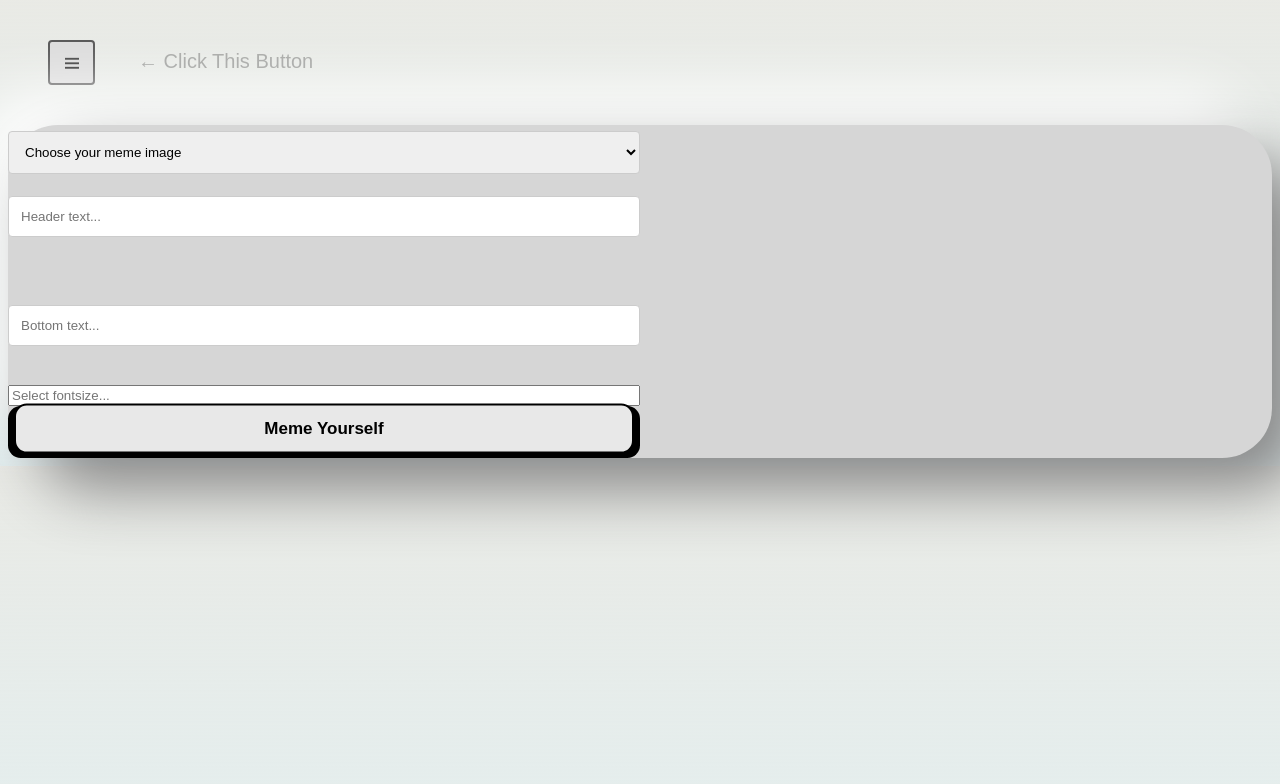
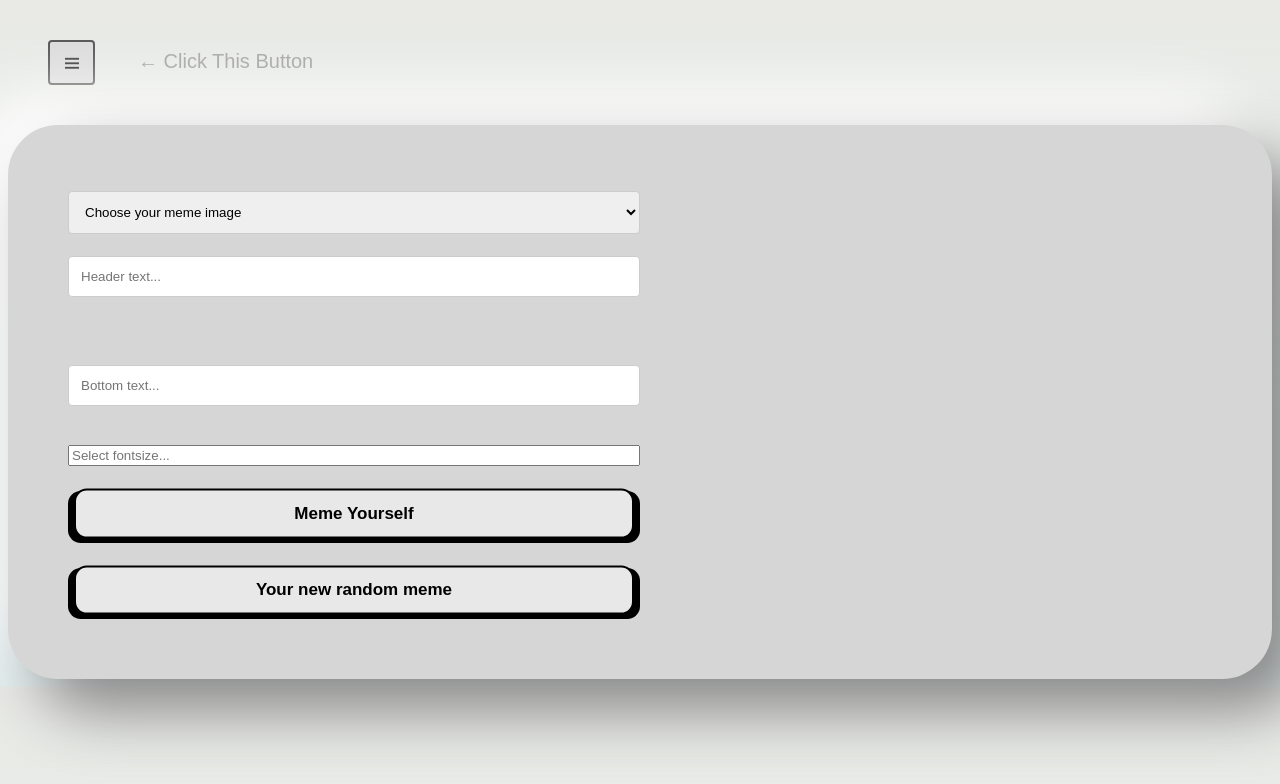
Before and after one commit to camcoem/meme-yourself, a plain HTML site: page index.html in a window 1280 px wide. Drawn offline with Linux system fonts and the light colour scheme.

Commit message:
half of random meme img function

```diff
--- a/index.html
+++ b/index.html
@@ -31,6 +31,9 @@
         <button onclick="generateMeme()">
           <span class="button_top">Meme Yourself</span>
         </button>
+        <button onclick="randomMemeImg()">
+          <span class="button_top">Your new random meme</span>
+        </button>
       </div>
       <div id="memeImg" class="containerRight"></div>
     </div>
--- a/script.js
+++ b/script.js
@@ -89,3 +89,23 @@ function arrayImg() {
     })
     .catch((err) => console.error(err));
 }
+
+function randomMemeImg() {
+  fetch("https://ronreiter-meme-generator.p.rapidapi.com/images", options) //from arrayImg()
+    .then((response) => response.json())
+    .then((response) => {
+      let randomImg = response.sort(() => 0.5 - Math.random())[0];
+      //console.log(randomImg.sort(() => 0.5 - Math.random())[0]); --> this is working! we get a random string value out of the array
+    })
+
+    //from here the same as in function generateMeme()
+    .then((randomImg) => {
+      const img = document.createElement("img");
+      img.src = `${randomImg}`;
+      if (document.querySelector("img") !== null) {
+        document.querySelector("img").remove();
+      }
+
+      document.getElementById("memeImg").appendChild(img);
+    });
+}
--- a/style.css
+++ b/style.css
@@ -117,7 +117,6 @@ details[open]::before {
     opacity: 0;
   }
 }
-ß
 
 /* index page */
 
@@ -145,6 +144,7 @@ button {
   border: none;
   border-radius: var(--button_radius);
   background: var(--button_outline_color);
+  margin-top: 25px;
 }
 
 .button_top,
@@ -184,6 +184,7 @@ button:active .button_top {
   display: flex;
   flex-direction: column;
   width: 50%;
+  padding: 3em;
 }
 
 .containerRight {
```
